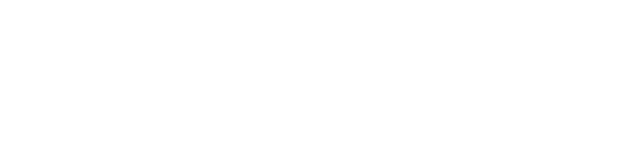
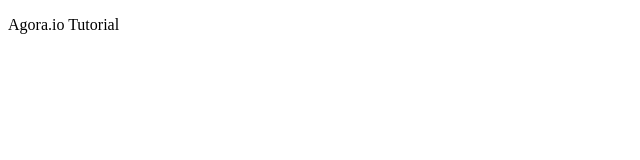
Before and after one commit to robbie2005/robbie2005.github.io, a plain HTML site: page index.html in a window 1280 px wide. Shown: the whole page, without its empty margins (0-640 px from the left). Drawn offline with Linux system fonts and the light colour scheme.

Commit message:
Update and rename index.HTML to index.html

```diff
--- a/index.HTML
+++ b/index.html
@@ -6,6 +6,6 @@
     <title></title>
 </head>
 <body>
-
+    <p>Agora.io Tutorial</p>
 </body>
 </html>
```
